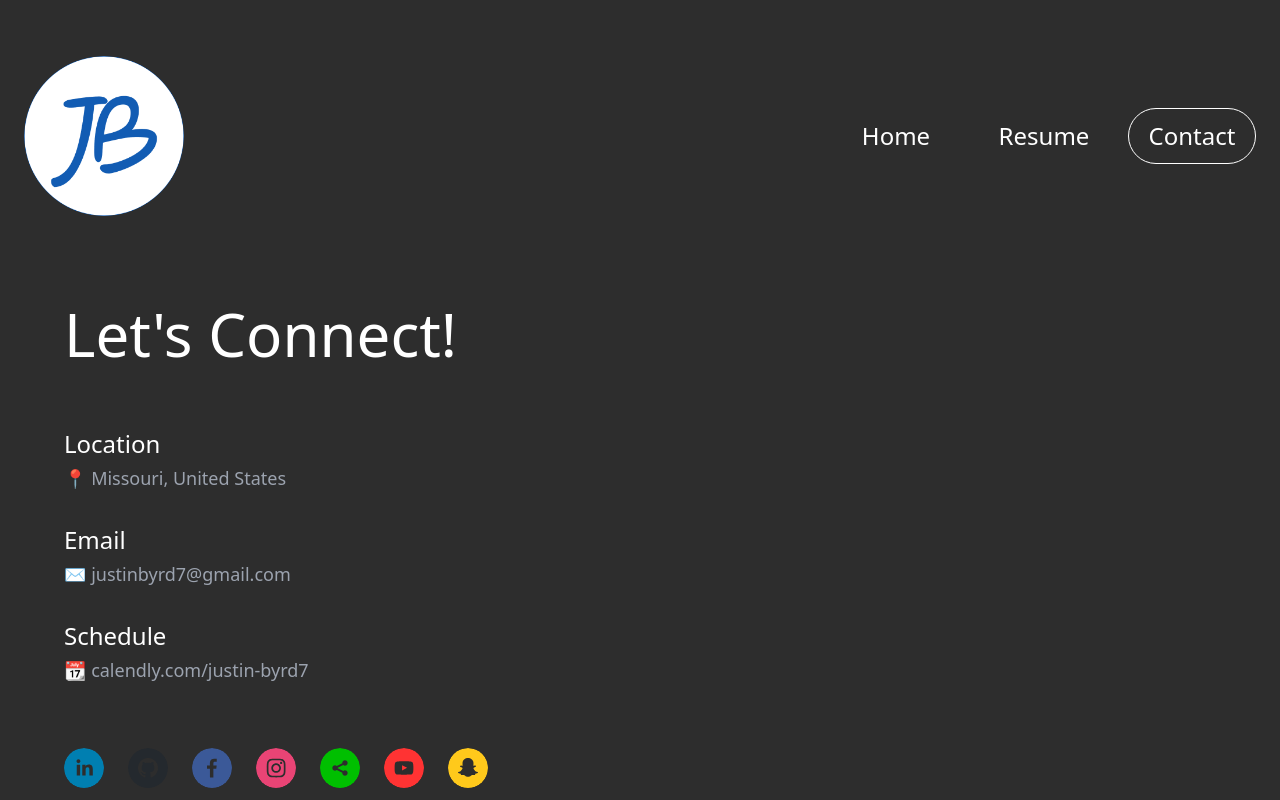
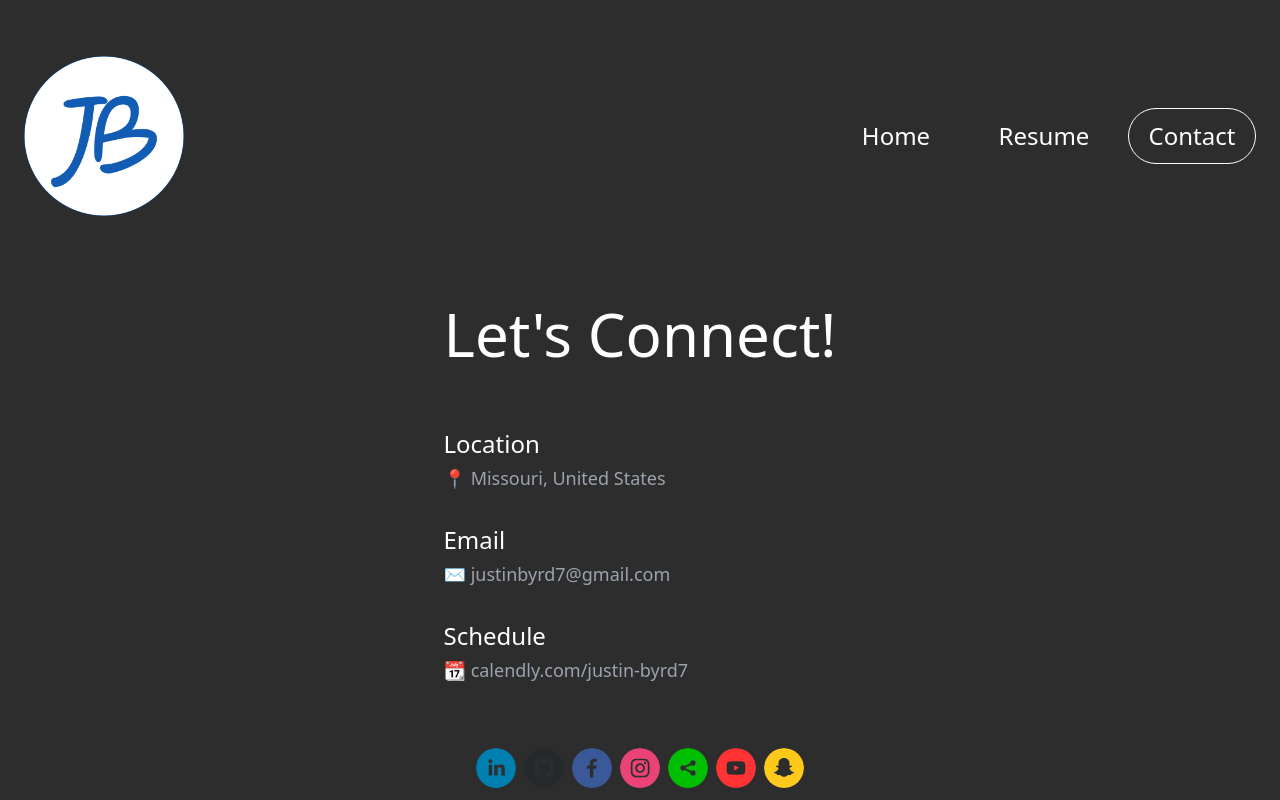
Before and after one commit to jwbw29/nextjs-portfolio, a Next.js app: page /contact in a window 1280 px wide. Shown: the top 800 px of the page. Built offline with nearby package versions, Linux system fonts and the light colour scheme.

Commit message:
Refactor contact page layout and remove unused code

```diff
--- a/app/contact/page.js
+++ b/app/contact/page.js
@@ -2,7 +2,6 @@
 
 import Header from "../../components/header";
 import Footer from "../../components/footer";
-// import EmailForm from "../components/EmailForm";
 import { ContactSocials } from "../../components/socials";
 
 const Contact = () => {
@@ -10,14 +9,12 @@ const Contact = () => {
     <main className="bg-dark text-white flex min-h-screen flex-col items-center justify-between p-6">
       <div className="max-w-7xl w-full my-2 items-left justify-between text-sm lg:flex flex-col">
         <Header />
-        <div className="flex max-w-full py-12 px-6 ">
-          <div className="flex flex-col w-1/2 m-4 gap-16 ">
-            <div>
-              <h1>{"Let's Connect!"}</h1>
-            </div>
+        <div className="flex flex-col items-center max-w-full py-12 px-6 ">
+          <div className="flex flex-col m-4 gap-16 ">
+            <h1 className="text-center">{"Let's Connect!"}</h1>
 
-            <div className="flex flex-col gap-8 ">
-              <div className="flex flex-col  gap-1 ">
+            <div className="flex flex-col gap-8 items-left">
+              <div className="flex flex-col  gap-1 items-left">
                 <div className="flex flex-1 items-center">
                   <h3 className="text-2xl">{"Location"} </h3>
                 </div>
@@ -26,7 +23,7 @@ const Contact = () => {
                 </div>
               </div>
 
-              <div className="flex flex-col gap-1 ">
+              <div className="flex flex-col gap-1 items-left">
                 <div className="flex flex-1 items-center">
                   <h3 className="text-2xl">{"Email"} </h3>
                 </div>
@@ -40,7 +37,7 @@ const Contact = () => {
                 </div>
               </div>
 
-              <div className="flex flex-col  gap-1 ">
+              <div className="flex flex-col  gap-1 items-left">
                 <div className="flex flex-1 items-center">
                   <h3 className="text-2xl">{"Schedule"} </h3>
                 </div>
@@ -59,7 +56,6 @@ const Contact = () => {
               <ContactSocials />
             </div>
           </div>
-          <div className="w-1/2 m-4">{/* <EmailForm />*/}</div>
         </div>
       </div>
       <Footer />
--- /dev/null
+++ b/components/comingSoon.js
@@ -0,0 +1,10 @@
+const ComingSoon = () => {
+  return (
+    <div className="flex flex-col gap-6 items-center justify-center size-full ring-1 ring-white rounded-lg p-8">
+      <h2 className="text-5xl">{"Message Form"}</h2>
+      <h2 className="text-5xl">{"Coming Soon!"}</h2>
+    </div>
+  );
+};
+
+export default ComingSoon;
--- a/components/socials.js
+++ b/components/socials.js
@@ -28,7 +28,7 @@ const MainSocials = () => {
 };
 const ContactSocials = () => {
   return (
-    <div className="flex gap-6">
+    <div className="flex justify-center gap-2">
       {socialUrls.map((url, index) => (
         <SocialIcon
           key={index} // Add a unique key for each icon
```
